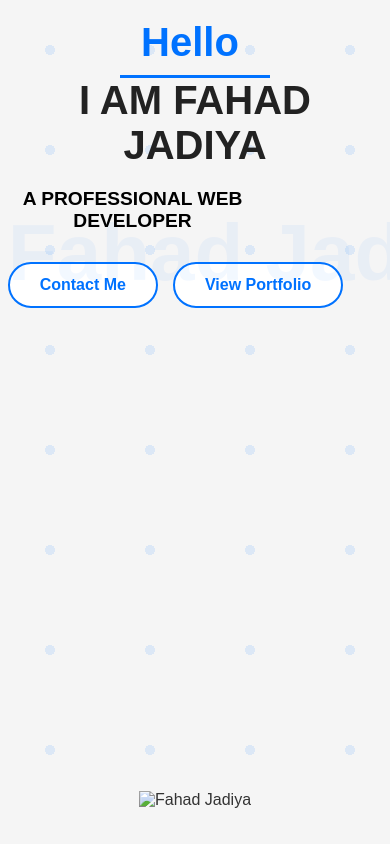
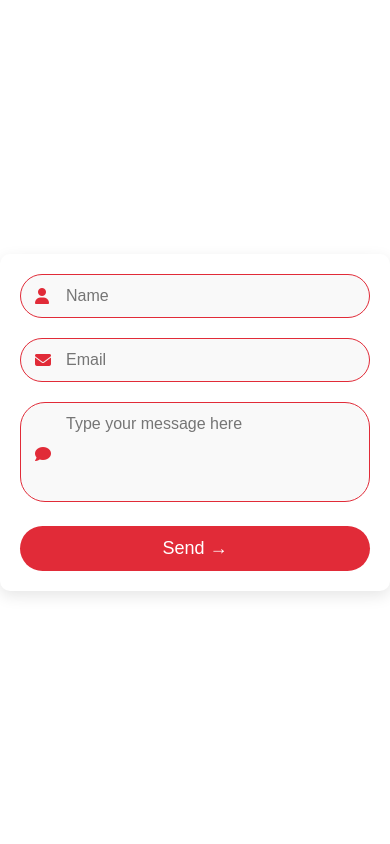
Before and after one commit to MustakKDWL/fahadjdy_potfolio, a plain HTML site: page lp.html in a window 390 px wide. Drawn offline with Linux system fonts and the light colour scheme; files that its build step writes are made by us from their sources.

Commit message:
five day

```diff
--- a/lp.html
+++ b/lp.html
@@ -3,203 +3,111 @@
 <head>
     <meta charset="UTF-8">
     <meta name="viewport" content="width=device-width, initial-scale=1.0">
-  <title>Fahad Jadiya - PHP Developer</title>
+    <title>Contact Form</title>
+    <link rel="stylesheet" href="https://cdnjs.cloudflare.com/ajax/libs/font-awesome/6.4.2/css/all.min.css">
+    <style>
+        :root {
+            --primary-color: #E12B38;
+            --text-color: #222;
+            --border-color: #e12b38;
+            --input-bg: #f9f9f9;
+        }
 
-  <!-- css link -->
-   <link rel="stylesheet" href="./style.css">
-
-</head>
-<body>
-  <header>
-    <div class="background-dots"></div>
-    <div class="background-text">Fahad Jadiya</div>
-    <div class="content">
-      <div class="header-line">
-        <h1 id="line1">Hello</h1>
-        <hr id="hrLine">
-      </div>
-      <h2 id="line2">I Am Fahad Jadiya</h2>
-      <p id="line3">A professional web developer</p>
-      <div class="buttons">
-        <button>Contact Me</button>
-        <button>View Portfolio</button>
-      </div>
-    </div>
-    <div class="image-container">
-      <div class="developer-img" id="devImg">
-        <img src="./man-sits-desk-with-computer-monitor-showing-man-working-his-computer_1013341-201457.png" alt="Fahad Jadiya">
-      </div>
-    </div>
-  </header>
-
-  <script>
-    window.addEventListener('load', () => {
-      const animateElement = (id, delay) => {
-        setTimeout(() => {
-          const el = document.getElementById(id);
-          el.style.opacity = 1;
-          el.style.transform = 'translateY(0)';
-        }, delay);
-      };
-
-      animateElement('line1', 500);
-      animateElement('hrLine', 800);
-      animateElement('line2', 1200);
-      animateElement('line3', 1600);
-
-      setTimeout(() => {
-        const devImg = document.getElementById('devImg');
-        devImg.style.opacity = 1;
-        devImg.style.transform = 'translateY(0) scale(1)';
-      }, 2000);
-    });
-  </script>
-</body>
-</html>
-
-<style>
         * {
             margin: 0;
             padding: 0;
             box-sizing: border-box;
+            font-family: Arial, sans-serif;
         }
+
         body {
-    font-family: Arial, sans-serif;
-    background-color: #f5f5f5;
-    color: #333;
-    position: relative;
-    overflow: hidden;
-  }
-  header {
-    display: flex;
-    justify-content: space-between;
-    align-items: center;
-    min-height: 100vh;
-    padding: 50px;
-    position: relative;
-    overflow: hidden;
-  }
-  .background-text {
-    position: absolute;
-    top: 30%;
-    left: 5%;
-    transform: translateY(-50%);
-    font-size: 8rem;
-    color: rgba(0, 114, 255, 0.05);
-    white-space: nowrap;
-    pointer-events: none;
-    user-select: none;
-    font-weight: 800;
-  }
-  .background-dots {
-    position: absolute;
-    top: 0;
-    left: 0;
-    width: 100%;
-    height: 100%;
-    background-image: radial-gradient(rgba(0, 114, 255, 0.1) 5px, transparent 5px);
-    background-size: 100px 100px;
-    pointer-events: none;
-    z-index: -1;
-  }
-  .content {
-    width: 50%;
-    text-align: center;
-    display: flex;
-    flex-direction: column;
-    justify-content: center;
-    align-items: center;
-  }
-  .content .header-line {
-    display: flex;
-    align-items: center;
-    justify-content: center;
-  }
-  .content .header-line h1 {
-    font-size: 2.5rem;
-    color: #0072ff;
-    margin-right: 10px;
-    opacity: 0;
-    transform: translateY(20px);
-    transition: opacity 0.8s ease, transform 0.8s ease;
-  }
-  .content .header-line hr {
-    width: 250px;
-    height: 3px;
-    border: none;
-    background-color: #0072ff;
-    opacity: 0;
-    transform: translateX(-20px);
-    transition: opacity 0.8s ease 0.3s, transform 0.8s ease 0.3s;
-  }
-  .content h2, .content p {
-    opacity: 0;
-    transform: translateY(20px);
-    transition: opacity 0.8s ease, transform 0.8s ease;
-    text-transform: uppercase;
-  }
-  .content h2 {
-    font-size: 2.5rem;
-    color: #222;
-    font-weight: 600;
-  }
-  .content p {
-    font-size: 1.2rem;
-    color: #000000;
-    font-weight: 600;
-    text-align: center;
-  }
-  .buttons {
-    margin-top: 30px;
-    display: flex;
-    gap: 15px;
-    justify-content: center;
-  }
-  .buttons button {
-    padding: 12px 30px;
-    font-size: 1rem;
-    font-weight: 600;
-    border: 2px solid #0072ff;
-    border-radius: 25px;
-    cursor: pointer;
-    transition: all 0.3s ease;
-    background-color: #fff;
-    color: #0072ff;
-  }
-  .buttons button:hover {
-    background-color: #0c334d;
-    color: #fff;
-    transform: translateY(-5px) scale(1.05);
-    box-shadow: 0 8px 20px rgba(255, 126, 95, 0.4);
-  }
-  .image-container {
-    width: 50%;
             display: flex;
             justify-content: center;
             align-items: center;
+            height: 100vh;
+            background-color: #fff;
         }
-  .developer-img {
+
+        .contact-form {
+            width: 400px;
+            background: #fff;
+            padding: 20px;
+            border-radius: 10px;
+            box-shadow: 0 5px 15px rgba(0, 0, 0, 0.1);
+        }
+
+        .input-group {
+            position: relative;
+            margin-bottom: 20px;
+        }
+
+        .input-group input,
+        .input-group textarea {
             width: 100%;
-    max-width: 500px;
-    opacity: 0;
-    transform: translateY(50px) scale(0.9);
-    transition: opacity 0.8s ease 0.5s, transform 0.8s ease 0.5s;
+            padding: 12px 15px 12px 45px;
+            border: 1px solid var(--border-color);
+            border-radius: 25px;
+            background: var(--input-bg);
+            font-size: 16px;
+            outline: none;
+            transition: 0.3s ease;
         }
-  @media (max-width: 768px) {
-    header {
-      flex-direction: column;
-      text-align: center;
-      padding: 20px;
+
+        .input-group input:focus,
+        .input-group textarea:focus {
+            border-color: var(--primary-color);
+            box-shadow: 0 0 8px rgba(225, 43, 56, 0.3);
         }
-    .content, .image-container {
+
+        .input-group textarea {
+            height: 100px;
+            resize: none;
+        }
+
+        .input-group i {
+            position: absolute;
+            left: 15px;
+            top: 50%;
+            transform: translateY(-50%);
+            color: var(--primary-color);
+            font-size: 16px;
+        }
+
+        .contact-form button {
             width: 100%;
+            padding: 12px;
+            border: none;
+            border-radius: 25px;
+            background-color: var(--primary-color);
+            color: white;
+            font-size: 18px;
+            cursor: pointer;
+            transition: 0.3s;
         }
-    .background-text {
-      font-size: 5rem;
-      left: 2%;
-    }
-    .content .header-line hr {
-      width: 150px;
-    }
+
+        .contact-form button:hover {
+            background-color: #c9222e;
+            box-shadow: 0px 4px 10px rgba(255, 126, 95, 0.4);
         }
     </style>
+</head>
+<body>
+
+    <div class="contact-form">
+        <div class="input-group">
+            <i class="fas fa-user"></i>
+            <input type="text" placeholder="Name">
+        </div>
+        <div class="input-group">
+            <i class="fas fa-envelope"></i>
+            <input type="email" placeholder="Email">
+        </div>
+        <div class="input-group">
+            <i class="fas fa-comment"></i>
+            <textarea placeholder="Type your message here"></textarea>
+        </div>
+        <button>Send →</button>
+    </div>
+
+</body>
+</html>
```
Also changed, not shown: index.html (+9 -0 lines), k.html (+212 -143 lines), assets/img/Administrative-Final-01.jpg (added), assets/img/contact-concept-landing-page_23-2148248241.avif (added), assets/img/contactus-hero.webp (added), assets/img/istockphoto-1762438197-640x640.jpg (added). Lines whose indentation alone changed are shown as unchanged.
